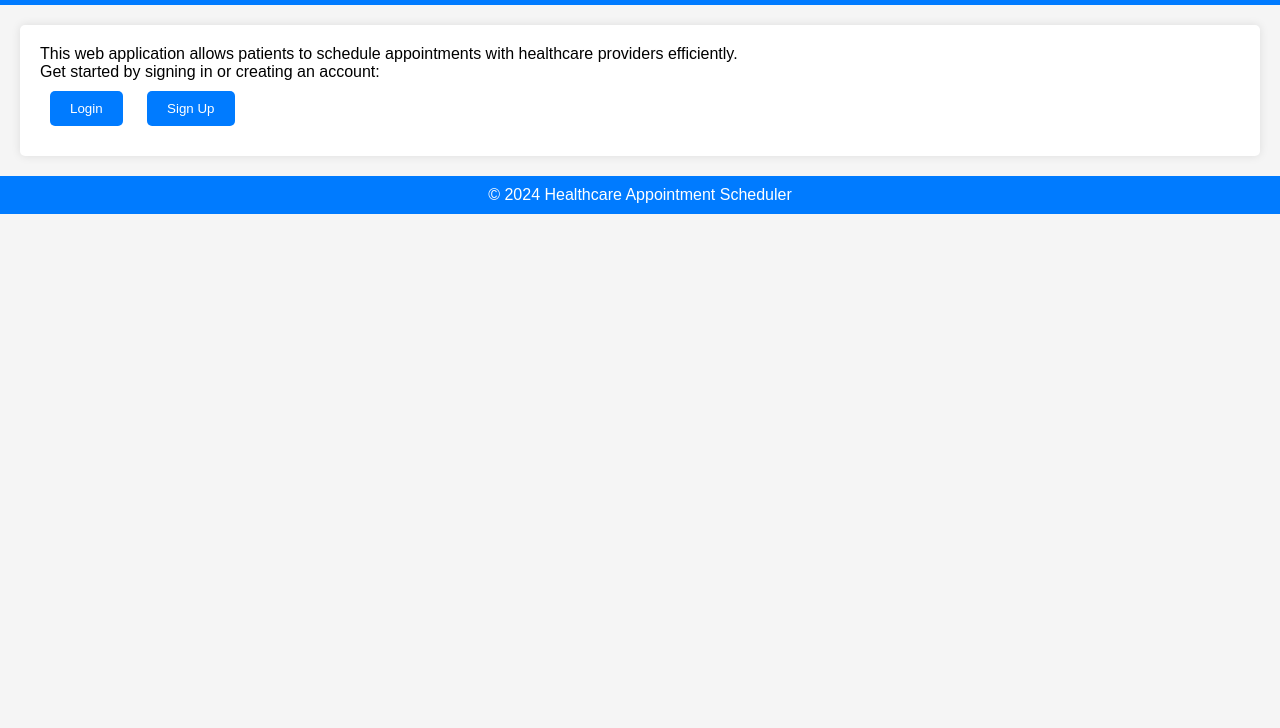
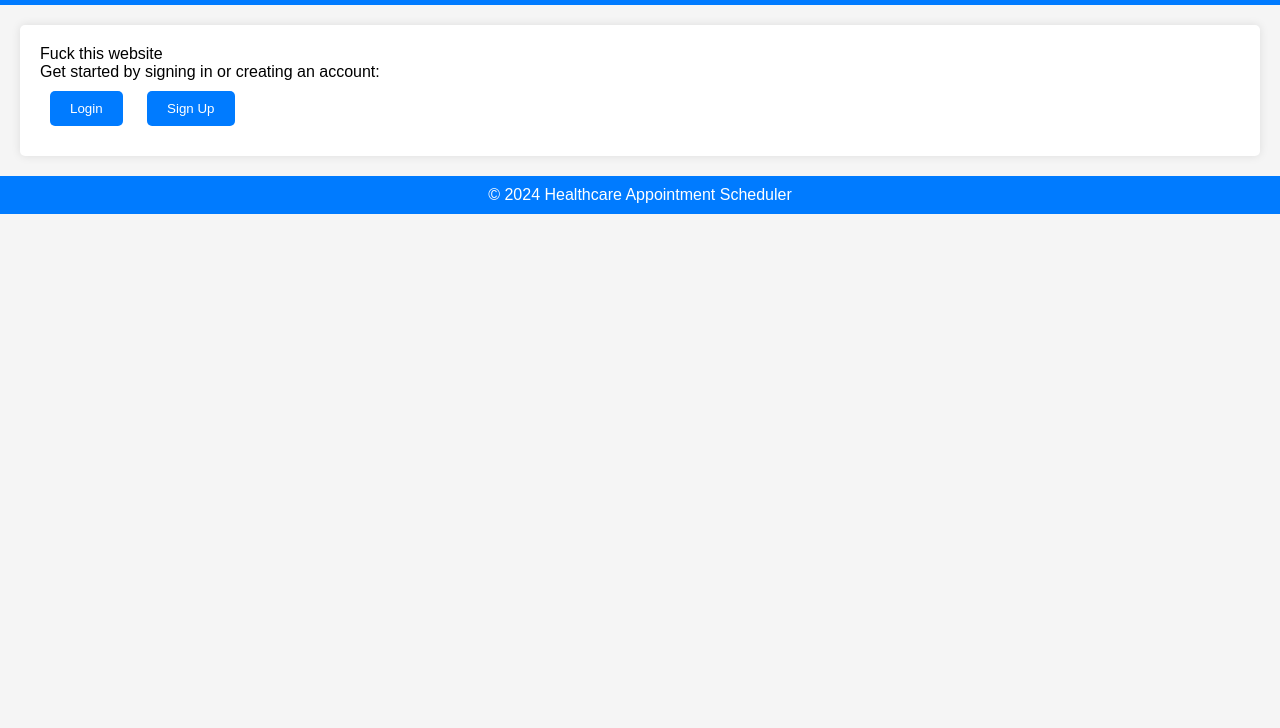
Before and after one commit to DipPandey/Helalth-Appointment-Scheduler, a website: page Helalth Appointment Scheduler/public/index.html in a window 1280 px wide. Shown: the part 72-800 px from the top of the page. Drawn offline with Linux system fonts and the light colour scheme; files that its build step writes are made by us from their sources.

Commit message:
chagnes occuring

```diff
--- a/Helalth Appointment Scheduler/public/views/index.html
+++ b/Helalth Appointment Scheduler/public/index.html
@@ -14,7 +14,7 @@
         <h1>Welcome to the Healthcare Appointment Scheduler</h1>
     </header>
     <main>
-        <p>This web application allows patients to schedule appointments with healthcare providers efficiently.</p>
+        <p>Fuck this website</p>
         <p>Get started by signing in or creating an account:</p>
         <button onclick="window.location.href = '/login'">Login</button>
         <button onclick="window.location.href = '/signup'">Sign Up</button>
```
Also changed, not shown: 1 other file.
